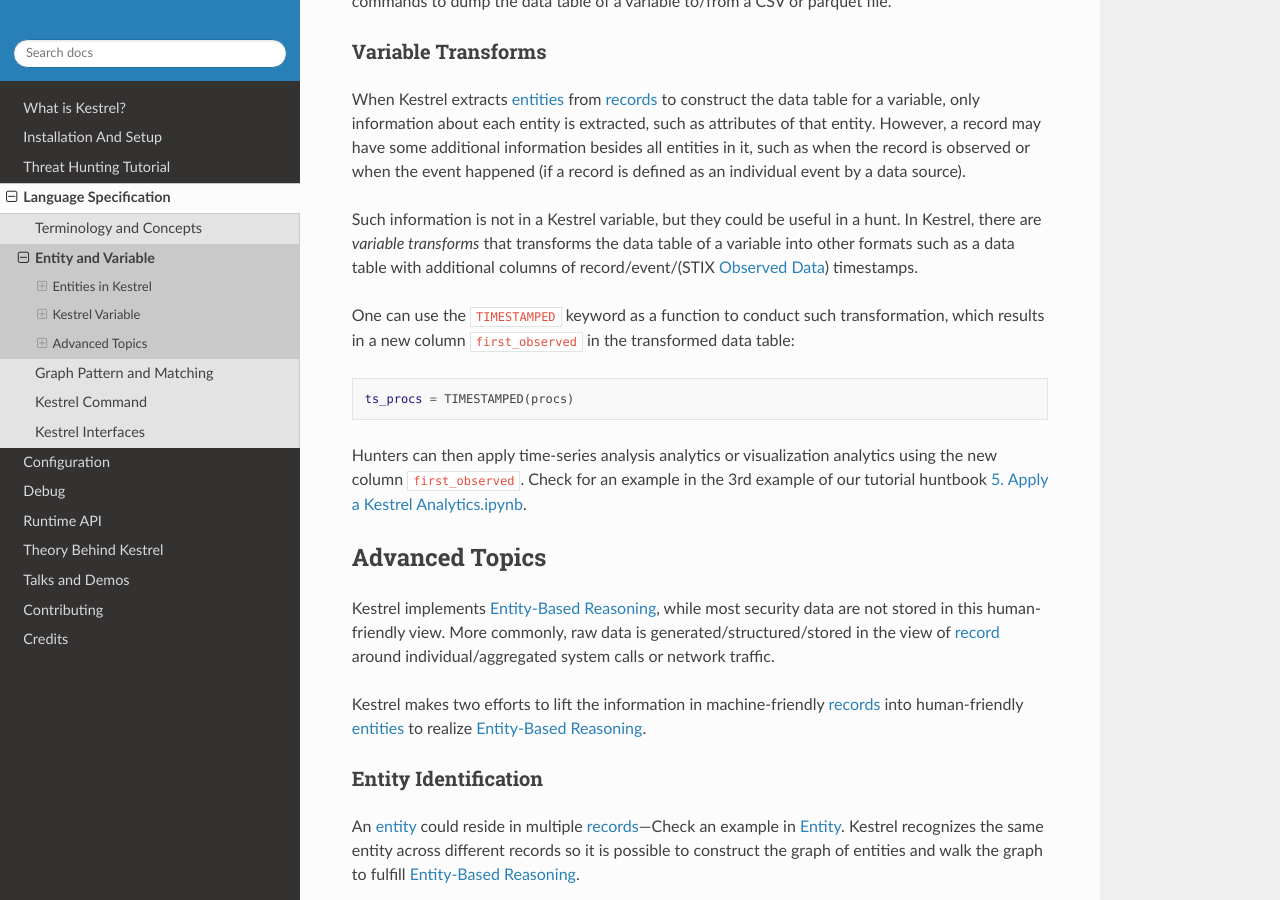
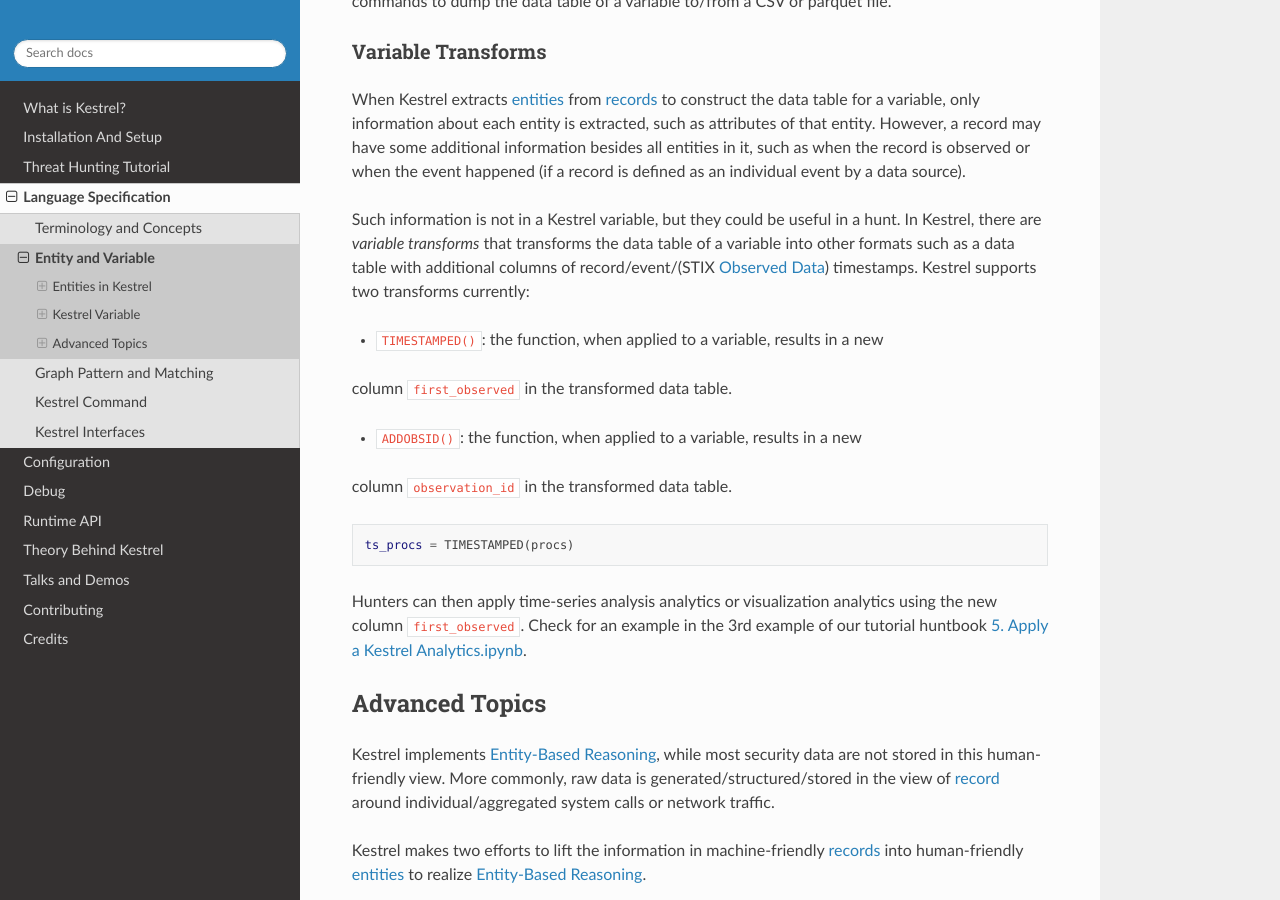
Before and after one commit to opencybersecurityalliance/kestrel-lang, a Sphinx documentation site: the page built from docs/language/eav.rst, in a window 1280 px wide and 900 px high, scrolled down 3116 px. Built offline with Sphinx 7.4.7 and the Read the Docs theme 2.0.0, drawn with Linux system fonts in a browser that asks for light colours.

Commit message:
add doc for transformer ADDOBSID

```diff
--- a/docs/language/eav.rst
+++ b/docs/language/eav.rst
@@ -211,18 +211,21 @@
 When Kestrel extracts :ref:`entities<language/tac:Entity>` from
 :ref:`records<language/tac:Record>` to construct the data table for a variable,
 only information about each entity is extracted, such as attributes of that
-entity.  However, a record may have some additional information besides all
+entity. However, a record may have some additional information besides all
 entities in it, such as when the record is observed or when the event happened
 (if a record is defined as an individual event by a data source).
 
 Such information is not in a Kestrel variable, but they could be useful in a
 hunt. In Kestrel, there are *variable transforms* that transforms the data
 table of a variable into other formats such as a data table with additional
-columns of record/event/(STIX `Observed Data`_) timestamps.
+columns of record/event/(STIX `Observed Data`_) timestamps. Kestrel supports
+two transforms currently:
 
-One can use the ``TIMESTAMPED`` keyword as a function to conduct such
-transformation, which results in a new column ``first_observed`` in the
-transformed data table:
+- ``TIMESTAMPED()``: the function, when applied to a variable, results in a new
+column ``first_observed`` in the transformed data table.
+
+- ``ADDOBSID()``: the function, when applied to a variable, results in a new
+column ``observation_id`` in the transformed data table.
 
 .. code-block:: coffeescript
 
```
